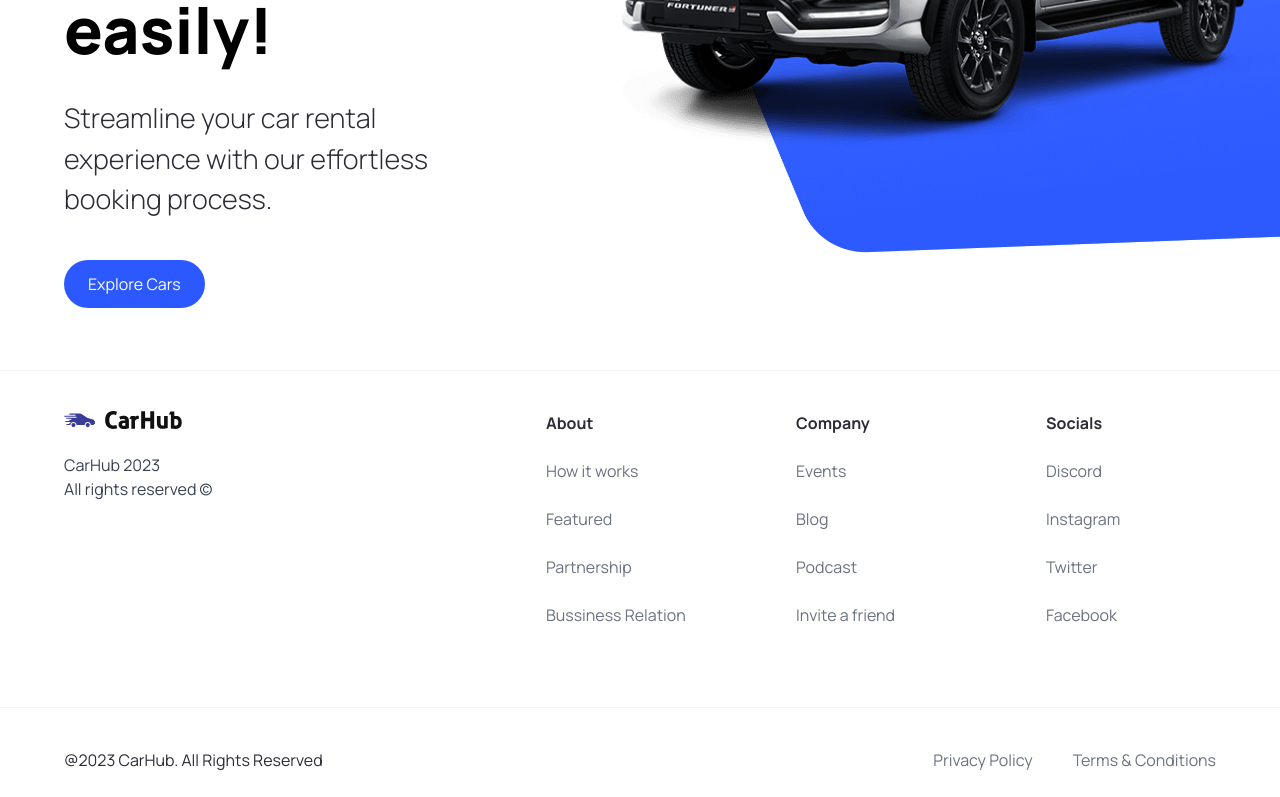
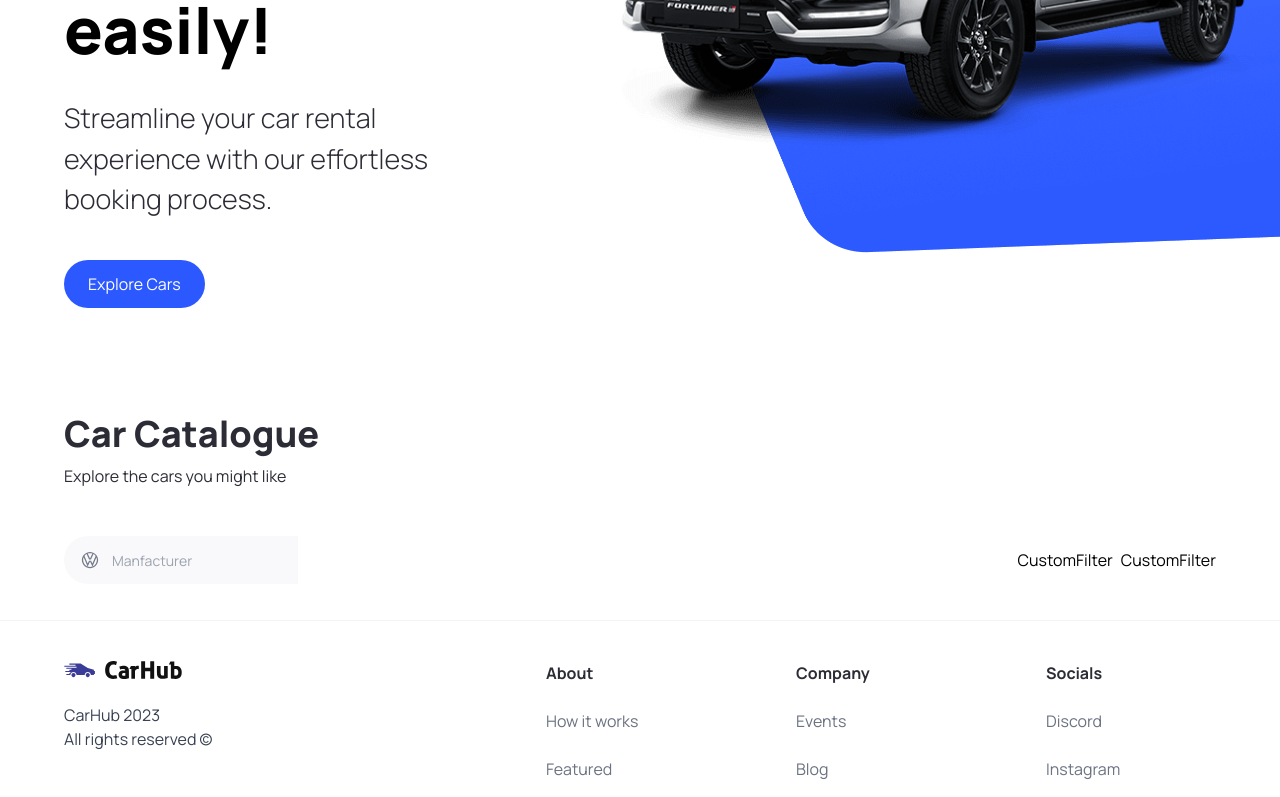
Before and after one commit to Mubassim-Khan/CarHub, a Next.js app: page / in a window 1280 px wide. Shown: the part 450-1247 px from the top of the page. Built offline with nearby package versions, Linux system fonts and the light colour scheme.

Commit message:
Car Catalogue completed. Added HeadlessUI React package. Made search bar with autocomplete. Made some components

```diff
--- a/app/page.tsx
+++ b/app/page.tsx
@@ -1,9 +1,23 @@
-import { Hero } from "@/components";
+import { CustomFilter, Hero, SearchBar } from "@/components";
 
 export default function Home() {
   return (
     <main className="overflow-hidden">
       <Hero />
+      <div className="mt-12 padding-x padding-y max-width" id="discover">
+        <div className="home__text-container">
+          <h1 className="text-4xl font-extrabold">Car Catalogue</h1>
+          <p>Explore the cars you might like</p>
+        </div>
+        <div className="home__filters">
+          <SearchBar />
+
+          <div className="home__filter-container">
+            <CustomFilter title="fuel" />
+            <CustomFilter title="year" />
+          </div>
+        </div>
+      </div>
     </main>
   );
 }
--- /dev/null
+++ b/components/CustomFilter.tsx
@@ -0,0 +1,7 @@
+import React from 'react'
+
+export default function CustomFilter() {
+  return (
+    <div>CustomFilter</div>
+  )
+}
--- a/components/Footer.tsx
+++ b/components/Footer.tsx
@@ -1,5 +1,4 @@
 import { footerLinks } from "@/constants";
-import { link } from "fs";
 import Image from "next/image";
 import Link from "next/link";
 
--- /dev/null
+++ b/components/SearchBar.tsx
@@ -0,0 +1,18 @@
+"use client";
+
+import { useState } from "react";
+import {SearchManufacturer} from "./";
+
+export default function SearchBar() {
+    const [manufacturer, setManufacturer] = useState('')
+
+    const handleSearch = () => {}
+
+  return (
+    <form className='seachbar' onSubmit={handleSearch}>
+        <div className="searchbar__item">
+            <SearchManufacturer manufacturer={manufacturer} setManufacturer={setManufacturer} />
+        </div>
+    </form>
+  )
+}
--- /dev/null
+++ b/components/SearchManufacturer.tsx
@@ -0,0 +1,99 @@
+"use client";
+
+import { manufacturers } from "@/constants";
+import { SearchManufacturerProps } from "@/types";
+import { Combobox, Transition } from "@headlessui/react";
+import Image from "next/image";
+import { Fragment, useState } from "react";
+
+export default function SearchManufacturer({
+  manufacturer,
+  setManufacturer,
+}: SearchManufacturerProps) {
+  const [query, setQuery] = useState("");
+
+  const filteredManufacturers =
+    query === ""
+      ? manufacturers
+      : manufacturers.filter((item) =>
+          item
+            .toLowerCase()
+            .replace(/\s+/g, "")
+            .includes(query.toLowerCase().replace(/\s+/g, ""))
+        );
+
+  return (
+    <div className="search-manufacturer">
+      <Combobox value={manufacturer} onChange={setManufacturer}>
+        <div className="relative w-full">
+          <Combobox.Button className="absolute top-[14px]">
+            <Image
+              src="/car-logo.svg"
+              width={20}
+              height={20}
+              className="ml-4"
+              alt="Car Logo"
+            />
+          </Combobox.Button>
+
+          <Combobox.Input
+            className="search-manufacturer__input"
+            placeholder="Manfacturer"
+            displayValue={(manufacturer: string) => manufacturer}
+            onChange={(e) => setQuery(e.target.value)}
+          />
+
+          <Transition
+            as={Fragment}
+            leave="transition ease-in duration-100"
+            leaveFrom="opacity-100"
+            leaveTo="opacity-0"
+            afterLeave={() => setQuery("")}>
+            <Combobox.Options>
+              {filteredManufacturers.length === 0 && query !== "" ? (
+                <Combobox.Option
+                  value={query}
+                  className="search-manufacturer__option">
+                  No results found for "{query}"
+                </Combobox.Option>
+              ) : (
+                filteredManufacturers.map((item) => (
+                  <Combobox.Option
+                    key={item}
+                    className={({ active }) => `
+                                        relative search-manufacturer__option
+                                        ${
+                                          active
+                                            ? "bg-primary-blue text-white"
+                                            : "text-gray-900"
+                                        }
+                                    `}
+                    value={item}>
+                    {({ selected, active }) => (
+                      <>
+                        <span
+                          className={`block truncate ${
+                            selected ? "font-medium" : "font-normal"
+                          }`}>
+                          {item}
+                        </span>
+
+                        {selected ? (
+                          <span
+                            className={`absolute inset-y-0 left-0 flex items-center pl-3 ${
+                              active ? "text-white" : "text-teal-600"
+                            }`}></span>
+                        ) : null}
+
+                      </>
+                    )}
+                  </Combobox.Option>
+                ))
+              )}
+            </Combobox.Options>
+          </Transition>
+        </div>
+      </Combobox>
+    </div>
+  );
+}
--- a/types.d.ts
+++ b/types.d.ts
@@ -6,3 +6,8 @@
   handleClick?: MouseEventHandler<HTMLButtonElement>;
   btnType: "button" | "submit";
 };
+
+type SearchManufacturerProps = {
+  manufacturer: string,
+  setManufacturer: (manufacturer: string) => void
+}
```
Also changed, not shown: components/index.ts (+7 -1 lines), package.json (+5 -4 lines), 1 other file (tests, documents, lock files or other folders).
